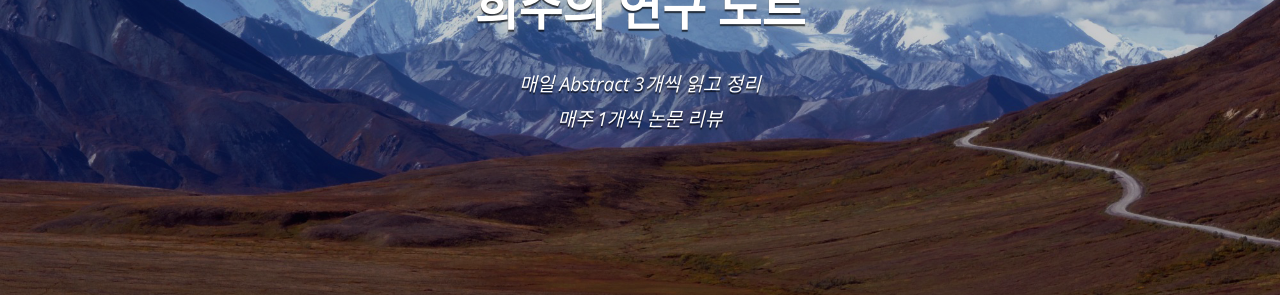
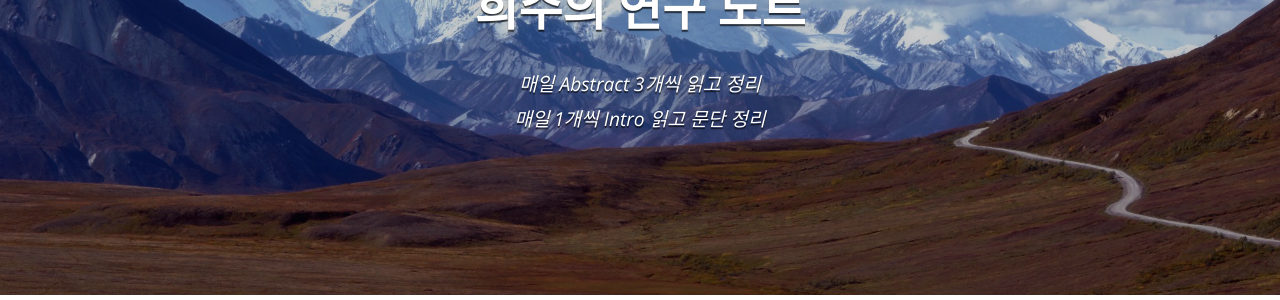
Before and after one commit to righ120/righ120.github.io, a Jekyll site: the page built from index.html, in a window 1280 px wide and 900 px high. Shown: the part 243-543 px from the top of the window. Built offline with Jekyll 4.4.1, drawn with Linux system fonts in a browser that asks for light colours; nearby versions of some CDN libraries; the list of posts is cut into pages by our own code.

Commit message:
20181016_subtitle

```diff
--- a/_config.yml
+++ b/_config.yml
@@ -10,7 +10,7 @@ exclude:
 
 # Site settings
 title: 희수의 연구 노트
-subtitle: 매일 Abstract 3개씩 읽고 정리 <br/> 매주 1개씩 논문 리뷰
+subtitle: 매일 Abstract 3개씩 읽고 정리 <br/> 매일 1개씩 Intro 읽고 문단 정리
 email: er2357@naver.com
 name: Heesoo Harper Park
 description: >
```
